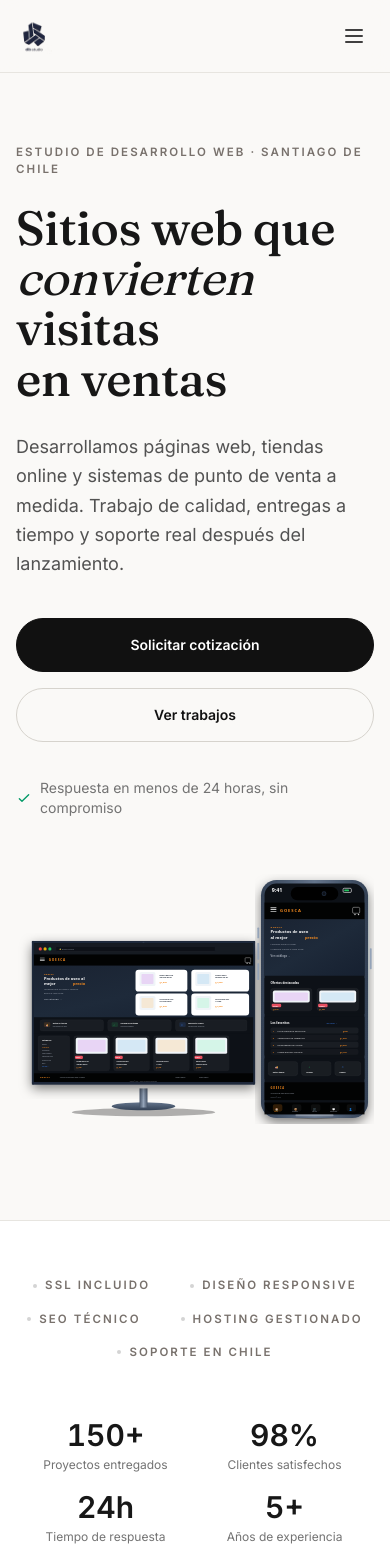
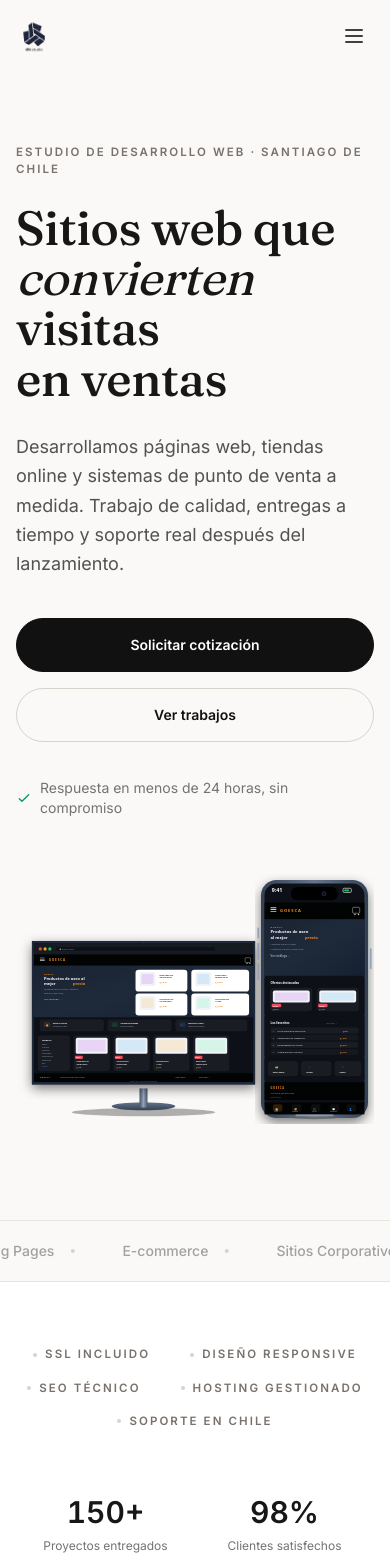
Before and after one commit to dibwebstudio/dibweb, a Next.js app: page / in a window 390 px wide. Shown: the top 1568 px of the page. Built offline with nearby package versions, Linux system fonts and the light colour scheme.

Commit message:
Modern: animated counters, scroll progress, marquee, mobile overlay menu

```diff
--- a/src/app/page.tsx
+++ b/src/app/page.tsx
@@ -1,5 +1,7 @@
 import Header from "@/components/Header";
+import ScrollProgress from "@/components/ScrollProgress";
 import Hero from "@/components/Hero";
+import Marquee from "@/components/Marquee";
 import TrustBar from "@/components/TrustBar";
 import Services from "@/components/Services";
 import Portfolio from "@/components/Portfolio";
@@ -17,8 +19,10 @@ export default function Home() {
         Saltar al contenido
       </a>
       <Header />
+      <ScrollProgress />
       <main id="contenido" className="flex-1">
         <Hero />
+        <Marquee />
         <TrustBar />
         <Services />
         <Portfolio />
--- a/src/components/Header.tsx
+++ b/src/components/Header.tsx
@@ -1,13 +1,26 @@
 "use client";
 
-import { useState } from "react";
+import { useState, useEffect } from "react";
 import Image from "next/image";
 
 export default function Header() {
   const [menuOpen, setMenuOpen] = useState(false);
+  const [scrolled, setScrolled] = useState(false);
+
+  useEffect(() => {
+    const onScroll = () => setScrolled(window.scrollY > 20);
+    window.addEventListener("scroll", onScroll, { passive: true });
+    return () => window.removeEventListener("scroll", onScroll);
+  }, []);
+
+  useEffect(() => {
+    document.body.style.overflow = menuOpen ? "hidden" : "";
+    return () => { document.body.style.overflow = ""; };
+  }, [menuOpen]);
 
   return (
-    <header className="fixed top-0 left-0 right-0 z-50 bg-[#faf9f7]/90 backdrop-blur-md border-b border-[#e7e5e0]">
+    <>
+      <header className={`fixed top-0 left-0 right-0 z-50 transition-all duration-300 ${scrolled ? "bg-[#faf9f7]/95 backdrop-blur-md border-b border-[#e7e5e0]" : "bg-transparent"}`}>
         <div className="max-w-7xl mx-auto px-4 sm:px-6 lg:px-8">
           <div className="flex items-center justify-between h-18">
             <a href="#" className="flex items-center" aria-label="DibWeb Studio - Inicio">
@@ -25,22 +38,41 @@ export default function Header() {
               </a>
             </nav>
 
-          <button className="md:hidden p-2 text-neutral-700" onClick={() => setMenuOpen(!menuOpen)} aria-label="Menu">
+            <button className="md:hidden p-2 text-neutral-700" onClick={() => setMenuOpen(!menuOpen)} aria-label={menuOpen ? "Cerrar menú" : "Abrir menú"}>
               <svg className="w-6 h-6" fill="none" stroke="currentColor" viewBox="0 0 24 24">
-              {menuOpen ? <path strokeLinecap="round" strokeLinejoin="round" strokeWidth={2} d="M6 18L18 6M6 6l12 12" /> : <path strokeLinecap="round" strokeLinejoin="round" strokeWidth={2} d="M4 6h16M4 12h16M4 18h16" />}
+                {menuOpen
+                  ? <path strokeLinecap="round" strokeLinejoin="round" strokeWidth={2} d="M6 18L18 6M6 6l12 12" />
+                  : <path strokeLinecap="round" strokeLinejoin="round" strokeWidth={2} d="M4 6h16M4 12h16M4 18h16" />}
               </svg>
             </button>
           </div>
-
-        {menuOpen && (
-          <div className="md:hidden pb-4 space-y-1 border-t border-[#e7e5e0] pt-4">
-            {["Servicios", "Portfolio", "Precios", "Contacto"].map((item) => (
-              <a key={item} href={`#${item.toLowerCase()}`} className="block px-3 py-2 text-sm text-neutral-600 hover:text-neutral-900">{item}</a>
-            ))}
-            <a href="#contacto" className="block btn-primary px-5 py-2.5 rounded-full text-sm font-medium text-center mt-2">Cotización</a>
-          </div>
-        )}
         </div>
       </header>
+
+      {/* Mobile overlay menu */}
+      <div className={`fixed inset-0 z-40 bg-[#faf9f7] md:hidden transition-all duration-300 ${menuOpen ? "opacity-100 pointer-events-auto" : "opacity-0 pointer-events-none"}`}>
+        <div className="pt-24 px-6 flex flex-col gap-2">
+          {["Servicios", "Portfolio", "Precios", "Contacto"].map((item, i) => (
+            <a
+              key={item}
+              href={`#${item.toLowerCase()}`}
+              onClick={() => setMenuOpen(false)}
+              className="text-3xl font-semibold text-neutral-900 py-3 border-b border-[#e7e5e0] transition-all"
+              style={{ transitionDelay: `${i * 50}ms`, transform: menuOpen ? "translateY(0)" : "translateY(10px)", opacity: menuOpen ? 1 : 0, transition: "opacity 0.3s ease, transform 0.3s ease" }}
+            >
+              {item}
+            </a>
+          ))}
+          <div className="pt-6">
+            <a href="#contacto" onClick={() => setMenuOpen(false)} className="btn-primary block text-center px-6 py-4 rounded-2xl text-sm font-semibold">
+              Solicitar cotización
+            </a>
+            <a href="https://wa.me/56949417183" target="_blank" rel="noopener noreferrer" className="btn-secondary block text-center px-6 py-4 rounded-2xl text-sm font-semibold mt-3">
+              WhatsApp
+            </a>
+          </div>
+        </div>
+      </div>
+    </>
   );
 }
--- /dev/null
+++ b/src/components/Marquee.tsx
@@ -0,0 +1,26 @@
+"use client";
+
+const items = ["Landing Pages", "E-commerce", "Sitios Corporativos", "Sistemas ERP", "Puntos de Venta", "Meta Ads", "SEO", "Consultoría Digital", "Hosting", "Aplicaciones Web"];
+
+export default function Marquee() {
+  const doubled = [...items, ...items];
+  return (
+    <div className="overflow-hidden bg-[#faf9f7] py-5 border-t border-[#e7e5e0]">
+      <div className="flex gap-12 animate-marquee whitespace-nowrap">
+        {doubled.map((item, i) => (
+          <span key={i} className="flex items-center gap-4 text-neutral-400 text-sm font-medium">
+            {item}
+            <span className="w-1 h-1 rounded-full bg-neutral-300" />
+          </span>
+        ))}
+      </div>
+      <style jsx>{`
+        @keyframes marquee {
+          0% { transform: translateX(0); }
+          100% { transform: translateX(-50%); }
+        }
+        .animate-marquee { animation: marquee 30s linear infinite; }
+      `}</style>
+    </div>
+  );
+}
--- /dev/null
+++ b/src/components/ScrollProgress.tsx
@@ -0,0 +1,23 @@
+"use client";
+
+import { useEffect, useState } from "react";
+
+export default function ScrollProgress() {
+  const [progress, setProgress] = useState(0);
+
+  useEffect(() => {
+    const handleScroll = () => {
+      const height = document.documentElement.scrollHeight - window.innerHeight;
+      setProgress(height > 0 ? (window.scrollY / height) * 100 : 0);
+    };
+    window.addEventListener("scroll", handleScroll, { passive: true });
+    return () => window.removeEventListener("scroll", handleScroll);
+  }, []);
+
+  return (
+    <div
+      className="fixed top-0 left-0 h-[2px] bg-neutral-900 z-[60] transition-[width] duration-100"
+      style={{ width: `${progress}%` }}
+    />
+  );
+}
--- a/src/components/TrustBar.tsx
+++ b/src/components/TrustBar.tsx
@@ -1,30 +1,71 @@
-import Reveal from "@/components/Reveal";
+"use client";
+
+import { useEffect, useRef, useState } from "react";
+
+interface CounterProps {
+  target: number;
+  suffix?: string;
+  duration?: number;
+}
+
+function AnimatedCounter({ target, suffix = "", duration = 2000 }: CounterProps) {
+  const [count, setCount] = useState(0);
+  const ref = useRef<HTMLParagraphElement>(null);
+  const [started, setStarted] = useState(false);
+
+  useEffect(() => {
+    const observer = new IntersectionObserver(
+      ([entry]) => { if (entry.isIntersecting) { setStarted(true); observer.disconnect(); } },
+      { threshold: 0.5 }
+    );
+    if (ref.current) observer.observe(ref.current);
+    return () => observer.disconnect();
+  }, []);
+
+  useEffect(() => {
+    if (!started) return;
+    let start: number | null = null;
+    const step = (ts: number) => {
+      if (!start) start = ts;
+      const p = Math.min((ts - start) / duration, 1);
+      setCount(Math.floor(p * target * (p < 1 ? 1 : 1)));
+      if (p < 1) requestAnimationFrame(step);
+    };
+    requestAnimationFrame(step);
+  }, [started, target, duration]);
+
+  return (
+    <p ref={ref} className="text-3xl sm:text-4xl font-semibold tabular-nums text-neutral-900">
+      {count}{suffix}
+    </p>
+  );
+}
 
 export default function TrustBar() {
   return (
-    <section className="py-14 px-4 sm:px-6 lg:px-8 bg-white border-y border-[#e7e5e0]">
+    <section className="py-16 px-4 sm:px-6 lg:px-8 bg-white border-y border-[#e7e5e0]">
       <div className="max-w-7xl mx-auto">
-        <Reveal><div className="flex flex-wrap items-center justify-center gap-x-10 gap-y-4 text-neutral-500">
+        <div className="flex flex-wrap items-center justify-center gap-x-10 gap-y-4 text-neutral-500">
           {["SSL incluido", "Diseño responsive", "SEO técnico", "Hosting gestionado", "Soporte en Chile"].map((t) => (
             <span key={t} className="label flex items-center gap-2">
               <span className="w-1 h-1 rounded-full bg-neutral-300" />
               {t}
             </span>
           ))}
-        </div></Reveal>
-        <Reveal delay={150}><div className="mt-12 grid grid-cols-2 lg:grid-cols-4 max-w-3xl mx-auto">
+        </div>
+        <div className="mt-14 grid grid-cols-2 lg:grid-cols-4 max-w-4xl mx-auto gap-y-10">
           {[
-            { n: "150+", l: "Proyectos entregados" },
-            { n: "98%", l: "Clientes satisfechos" },
-            { n: "24h", l: "Tiempo de respuesta" },
-            { n: "5+", l: "Años de experiencia" },
+            { t: 150, s: "+", l: "Proyectos entregados" },
+            { t: 98, s: "%", l: "Clientes satisfechos" },
+            { t: 24, s: "h", l: "Tiempo de respuesta" },
+            { t: 5, s: "+", l: "Años de experiencia" },
           ].map((s, i) => (
             <div key={s.l} className={`text-center py-2 ${i > 0 ? "lg:border-l border-[#e7e5e0]" : ""}`}>
-              <p className="text-3xl font-semibold text-neutral-900 tabular-nums">{s.n}</p>
-              <p className="text-xs text-neutral-500 mt-1">{s.l}</p>
+              <AnimatedCounter target={s.t} suffix={s.s} />
+              <p className="text-xs text-neutral-500 mt-2">{s.l}</p>
             </div>
           ))}
-        </div></Reveal>
+        </div>
       </div>
     </section>
   );
```
Lines whose indentation alone changed are shown as unchanged.
